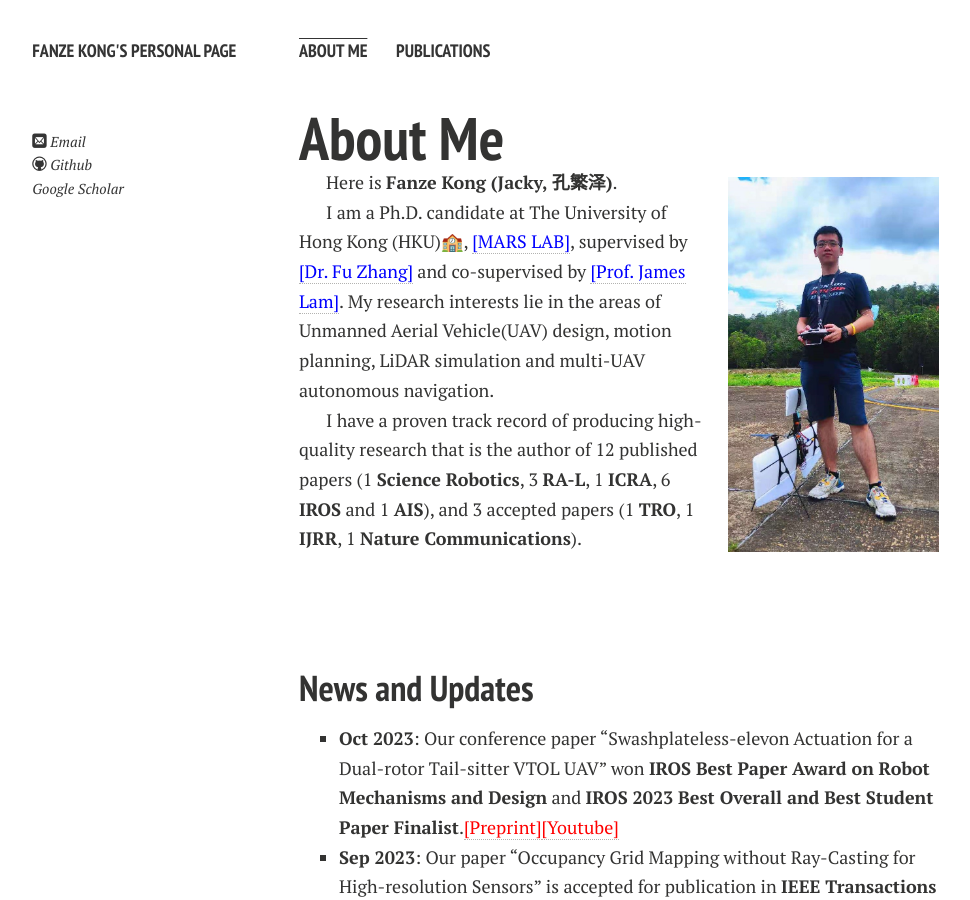
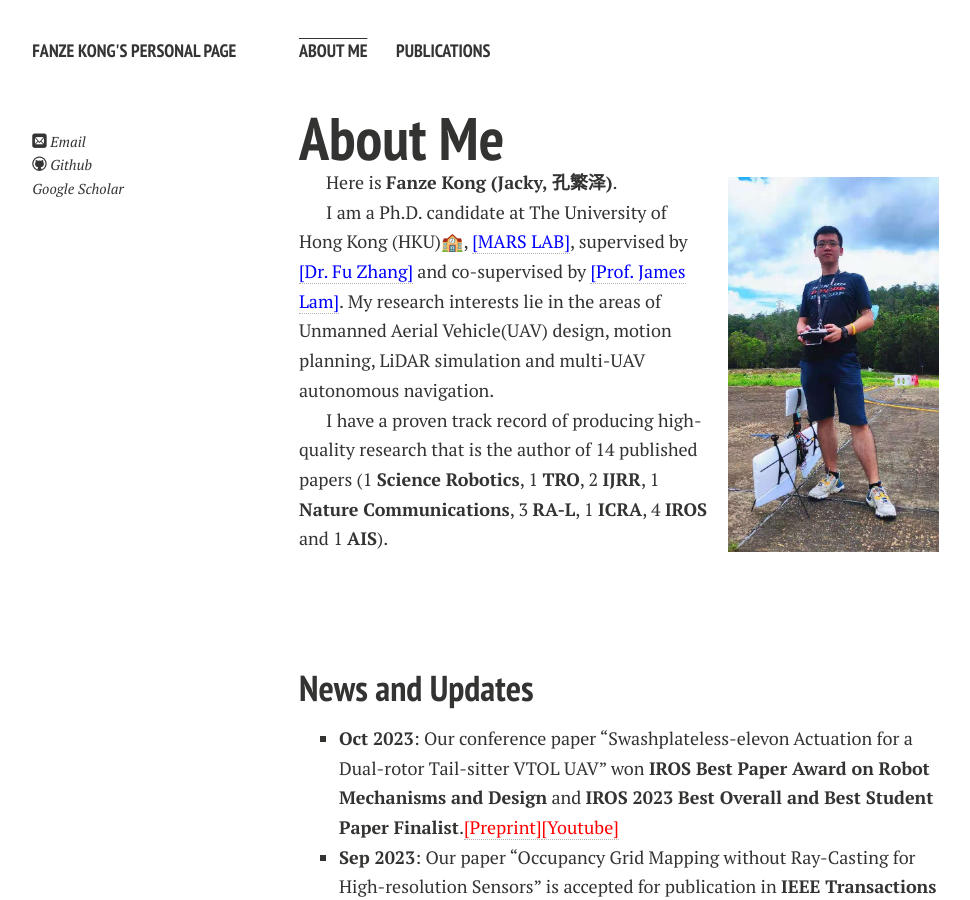
Before and after one commit to lawrence-cn/lawrence-cn.github.io, a Jekyll site: the page built from index.md, in a window 1280 px wide and 900 px high. Shown: the whole window, without its empty margins (21-991 px from the left). Built offline with Jekyll 4.4.1, drawn with Linux system fonts in a browser that asks for light colours; nearby versions of some CDN libraries; comment, search, counter and statistics services are not loaded; a style sheet for code colours, icons or effects is not loaded; our own code applies the rules of GitHub Pages for plain Markdown files.

Commit message:
change main page

```diff
--- a/index.md
+++ b/index.md
@@ -10,7 +10,7 @@ Here is **Fanze Kong (Jacky, 孔繁泽)**.
 
 I am a Ph.D. candidate at The University of Hong Kong (HKU)🏫, [<font color=blue>[MARS LAB]</font>](https://mars.hku.hk/), supervised by [<font color=blue>[Dr. Fu Zhang]</font>](https://www.mech.hku.hk/academic-staff/Zhang-F) and co-supervised by [<font color=blue>[Prof. James Lam]</font>](https://meweb.hku.hk/jlam/). My research interests lie in the areas of Unmanned Aerial Vehicle(UAV) design, motion planning, LiDAR simulation and multi-UAV autonomous navigation.
 
-I have a proven track record of producing high-quality research that is the author of 12 published papers (1 **Science Robotics**, 3 **RA-L**, 1 **ICRA**, 6 **IROS** and 1 **AIS**), and 3 accepted papers (1 **TRO**, 1 **IJRR**, 1 **Nature Communications**).
+I have a proven track record of producing high-quality research that is the author of 14 published papers (1 **Science Robotics**, 1 **TRO**, 2 **IJRR**, 1 **Nature Communications**, 3 **RA-L**, 1 **ICRA**, 4 **IROS** and 1 **AIS**).
 
 <br>
 <br>
```
